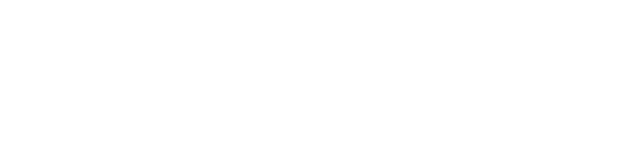
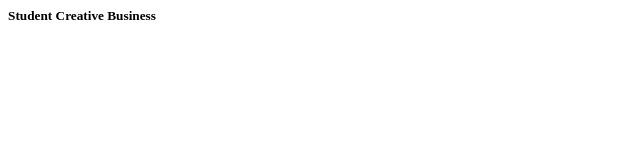
Before and after one commit to demivandenheuvel/fout, a plain HTML site: page index cv.html in a window 1280 px wide. Shown: the whole page, without its empty margins (0-640 px from the left). Drawn offline with Linux system fonts and the light colour scheme.

Commit message:
Changed role name

```diff
--- a/index cv.html
+++ b/index cv.html
@@ -1 +1,2 @@
     <title>Demi van den Heuvel's Resumé</title>
+          <h5 class="fst-italic tagline">Student Creative Business&nbsp;&nbsp;</h5>
```
